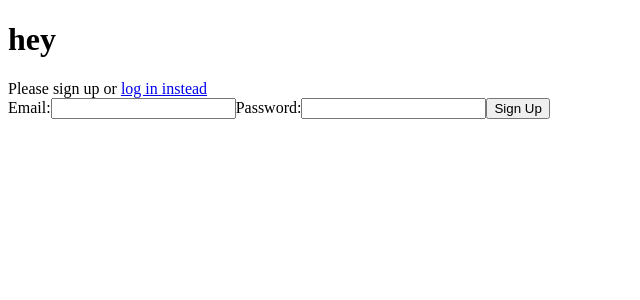
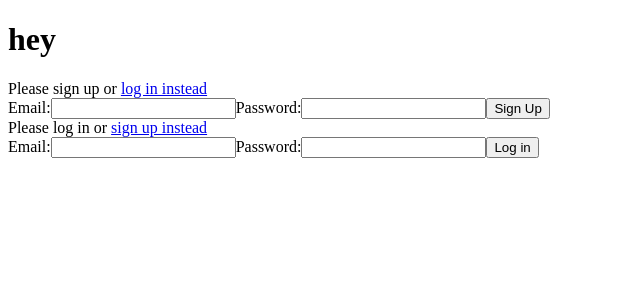
Before and after one commit to echurilov/current, a React (Create React App) app in the folder frontend/: page / in a window 1280 px wide. Shown: the top 300 px of the page, without its empty margins (0-640 px from the left). Built offline with nearby package versions, Linux system fonts and the light colour scheme.

Commit message:
Complete log in functionality

```diff
--- a/frontend/src/components/App.jsx
+++ b/frontend/src/components/App.jsx
@@ -1,5 +1,6 @@
 import React from 'react';
 import SignupForm from './session/signup_form';
+import LoginForm from './session/login_form';
 import Greeting from './greeting_temp';
 
 class App extends React.Component {
@@ -9,6 +10,7 @@ class App extends React.Component {
             <div>
                 <h1>hey</h1>
                 <SignupForm></SignupForm>
+                <LoginForm></LoginForm>
                 <Greeting></Greeting>
             </div>
         )
--- a/frontend/src/components/session/login_form.jsx
+++ b/frontend/src/components/session/login_form.jsx
@@ -7,19 +7,94 @@ class LoginForm extends React.Component {
 
     constructor(props) {
         super(props);
+        this.state = {
+            email: '',
+            password: ''
+        };
+        this.handleSubmit = this.handleSubmit.bind(this);
+    }
+
+    update(field) {
+        return e => this.setState({
+            [field]: e.currentTarget.value
+        });
+    }
+
+    handleSubmit(e) {
+        e.preventDefault();
+        const user = Object.assign({}, this.state);
+        this.props.loginUser(user);
+        this.setState({ email: '', password: '' });
+    }
+
+    renderErrors() {
+        return (
+            <ul>
+                {this.props.errors.map((error, i) => (
+                    <li key={`error-${i}`}>
+                        {error}
+                    </li>
+                ))}
+            </ul>
+        );
     }
 
     render() {
-        <div>
-            <h1>loginform</h1>
-        </div>
+
+        if (this.props.currentUser) {
+            return null;
+        }
+
+        // console.log(this.props.errors);
+
+
+        let renderedErrors;
+        if (this.props.errors.length > 0) {
+            renderedErrors = this.renderErrors()
+            debugger
+        } else {
+            renderedErrors = null
+        }
+        return (
+            <div className="login-form-container">
+                <form onSubmit={this.handleSubmit}>
+
+                    Please log in or {<Link to="/signup">sign up instead</Link>}
+
+                    {renderedErrors}
+
+                    <div className="login-form">
+
+                        <label>Email:
+              <input type="text"
+                                value={this.state.email}
+                                onChange={this.update('email')}
+                                className="login-input"
+                            />
+                        </label>
+
+                        <label>Password:
+              <input type="password"
+                                value={this.state.password}
+                                onChange={this.update('password')}
+                                className="login-input"
+                            />
+                        </label>
+
+                        <input className="session-submit" type="submit" value='Log in' />
+                    </div>
+                </form>
+            </div>
+        );
     }
+
 }
 
 
-const mapStateToProps = ({ errors }) => {
+const mapStateToProps = (state) => {
     return {
-        errors: errors.session
+        errors: Object.values(state.errors.session),
+        currentUser: state.session.email
     };
 };
 
--- a/frontend/src/components/session/signup_form.jsx
+++ b/frontend/src/components/session/signup_form.jsx
@@ -41,8 +41,12 @@ class SignupForm extends React.Component {
 
 	render() {
 
+		if (this.props.currentUser) {
+			return null;
+		}
+
 		let renderedErrors;
-		if (this.props.errors.length > 1) {
+		if (this.props.errors.length > 0) {
 			renderedErrors = this.renderErrors()
 			// debugger
 		} else {
@@ -84,9 +88,10 @@ class SignupForm extends React.Component {
 }
 
 
-const mapStateToProps = ({ errors }) => {
+const mapStateToProps = ({ errors, session }) => {
 	return {
-		errors: Object.values(errors.session)
+		errors: Object.values(errors.session),
+		currentUser: session.email
 	};
 };
 
--- a/frontend/src/reducers/root_reducer.js
+++ b/frontend/src/reducers/root_reducer.js
@@ -1,6 +1,6 @@
 import { combineReducers } from 'redux';
 
-import entities from './entities_reducer';
+// import entities from './entities_reducer';
 import session from './session_reducer';
 import errors from './errors_reducer';
 
--- a/frontend/src/util/session_api_util.js
+++ b/frontend/src/util/session_api_util.js
@@ -63,11 +63,10 @@ export const loginUser = userData => dispatch => {
             const decoded = jwt_decode(token);
             dispatch(setCurrentUser(decoded));
         })
-        .catch(err =>
-            dispatch({
-                type: GET_ERRORS,
-                payload: err.response.data
-            })
+        .catch(err => {
+            // debugger
+            dispatch({ type: GET_ERRORS, payload: err.response.data });
+            }
         );
 };
 
@@ -75,6 +74,8 @@ export const loginUser = userData => dispatch => {
 
 export const logoutUser = () => dispatch => {
     localStorage.removeItem('jwtToken');
+
+    // debugger
     setAuthToken(false);
 
     dispatch(setCurrentUser({}));
```
Also changed, not shown: 1 other file (tests, documents, lock files or other folders).
